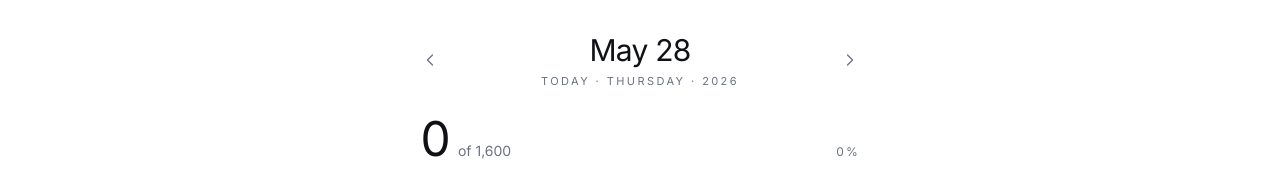
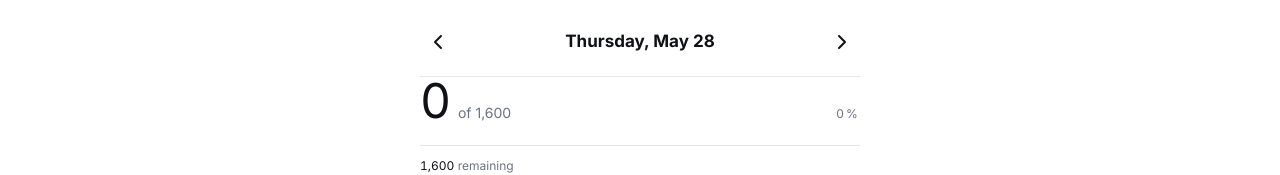
Before and after one commit to omriland/diet-tracker, a Next.js app: page / in a window 1280 px wide. Shown: the top 175 px of the page. Built offline with nearby package versions, Linux system fonts and the light colour scheme; no server answers; the database is empty; sample sign-in values are in the browser's storage.

Commit message:
style: day header matches Figma chevron + centered date

```diff
--- a/components/layout/day-header.tsx
+++ b/components/layout/day-header.tsx
@@ -1,12 +1,7 @@
 "use client";
 
 import { ChevronLeft, ChevronRight } from "lucide-react";
-import {
-  formatMonthDay,
-  formatWeekday,
-  formatYear,
-  getJerusalemDateString,
-} from "@/lib/dates/jerusalem";
+import { formatWeekday, formatMonthDay } from "@/lib/dates/jerusalem";
 
 interface DayHeaderProps {
   date: string;
@@ -15,38 +10,26 @@ interface DayHeaderProps {
 }
 
 export function DayHeader({ date, onPrev, onNext }: DayHeaderProps) {
-  const today = getJerusalemDateString();
-  const isToday = date === today;
-  const subtitle = isToday ? `Today · ${formatWeekday(date)}` : formatWeekday(date);
-
   return (
-    <header className="relative flex items-center justify-between pt-6 pb-7">
+    <header className="flex items-center justify-between border-b border-hairline py-4">
       <button
         type="button"
         onClick={onPrev}
         aria-label="Previous day"
-        className="text-muted-foreground hover:text-foreground -ms-2 inline-flex h-9 w-9 items-center justify-center transition-colors"
+        className="inline-flex h-9 w-9 items-center justify-center text-foreground transition-opacity hover:opacity-60"
       >
-        <ChevronLeft className="h-5 w-5" strokeWidth={1.5} />
+        <ChevronLeft className="h-6 w-6" strokeWidth={2} />
       </button>
-      <div className="text-center leading-none">
-        <h1
-          className="font-display text-3xl tracking-tight"
-          style={{ fontFamily: "var(--font-display)" }}
-        >
-          {formatMonthDay(date)}
-        </h1>
-        <p className="text-muted-foreground mt-2 text-[11px] tracking-[0.22em] uppercase">
-          {subtitle} · {formatYear(date)}
-        </p>
-      </div>
+      <h1 className="text-[17px] font-bold text-foreground">
+        {formatWeekday(date)}, {formatMonthDay(date)}
+      </h1>
       <button
         type="button"
         onClick={onNext}
         aria-label="Next day"
-        className="text-muted-foreground hover:text-foreground -me-2 inline-flex h-9 w-9 items-center justify-center transition-colors"
+        className="inline-flex h-9 w-9 items-center justify-center text-foreground transition-opacity hover:opacity-60"
       >
-        <ChevronRight className="h-5 w-5" strokeWidth={1.5} />
+        <ChevronRight className="h-6 w-6" strokeWidth={2} />
       </button>
     </header>
   );
```
